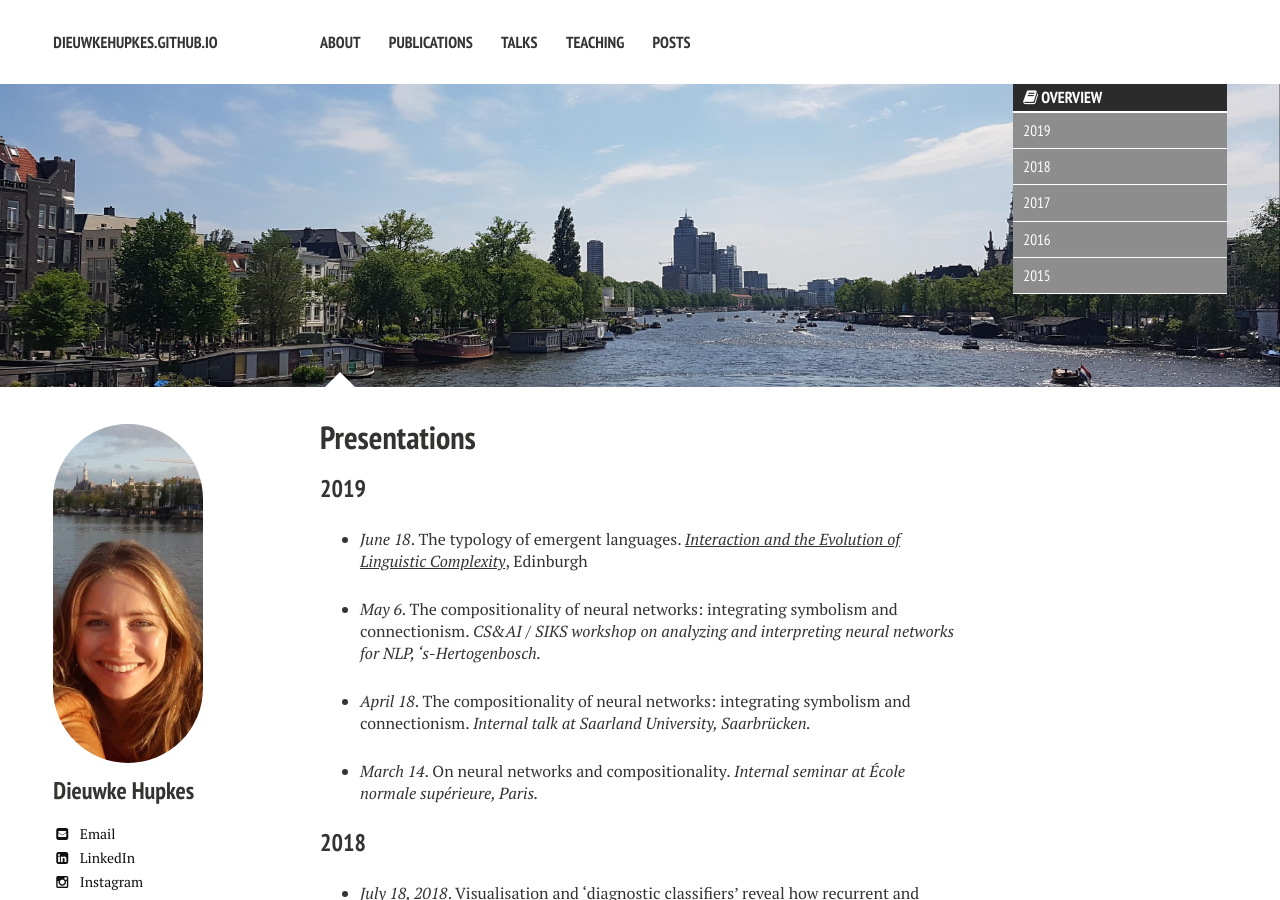
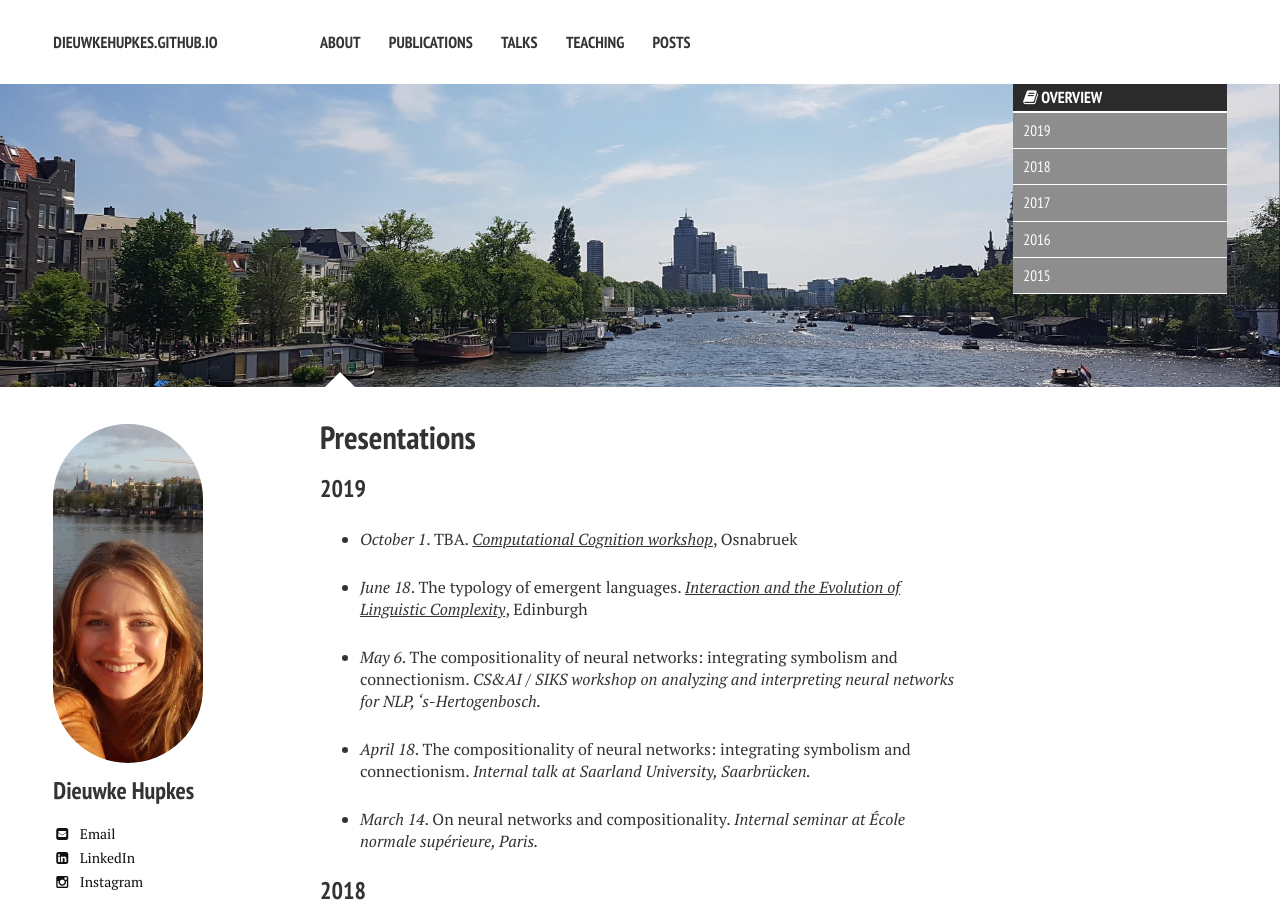
Before and after one commit to dieuwkehupkes/dieuwkehupkes.github.io, a Jekyll site: the page built from talks.md, in a window 1280 px wide and 900 px high. Built offline with Jekyll 4.4.1, drawn with Linux system fonts in a browser that asks for light colours; nearby versions of some CDN libraries.

Commit message:
Add talk in Osnabruek

```diff
--- a/talks.md
+++ b/talks.md
@@ -11,6 +11,8 @@ image:
 {% include _toc.html %}
 
 ### 2019
+
+*  *October 1*. TBA. [*Computational Cognition workshop*](http://www.comco2019.com/), Osnabruek
 
 * *June 18*. The typology of emergent languages.  [*Interaction and the Evolution of Linguistic Complexity*](http://www.lel.ed.ac.uk/cle/index.php/ielc2019), Edinburgh
 
```
